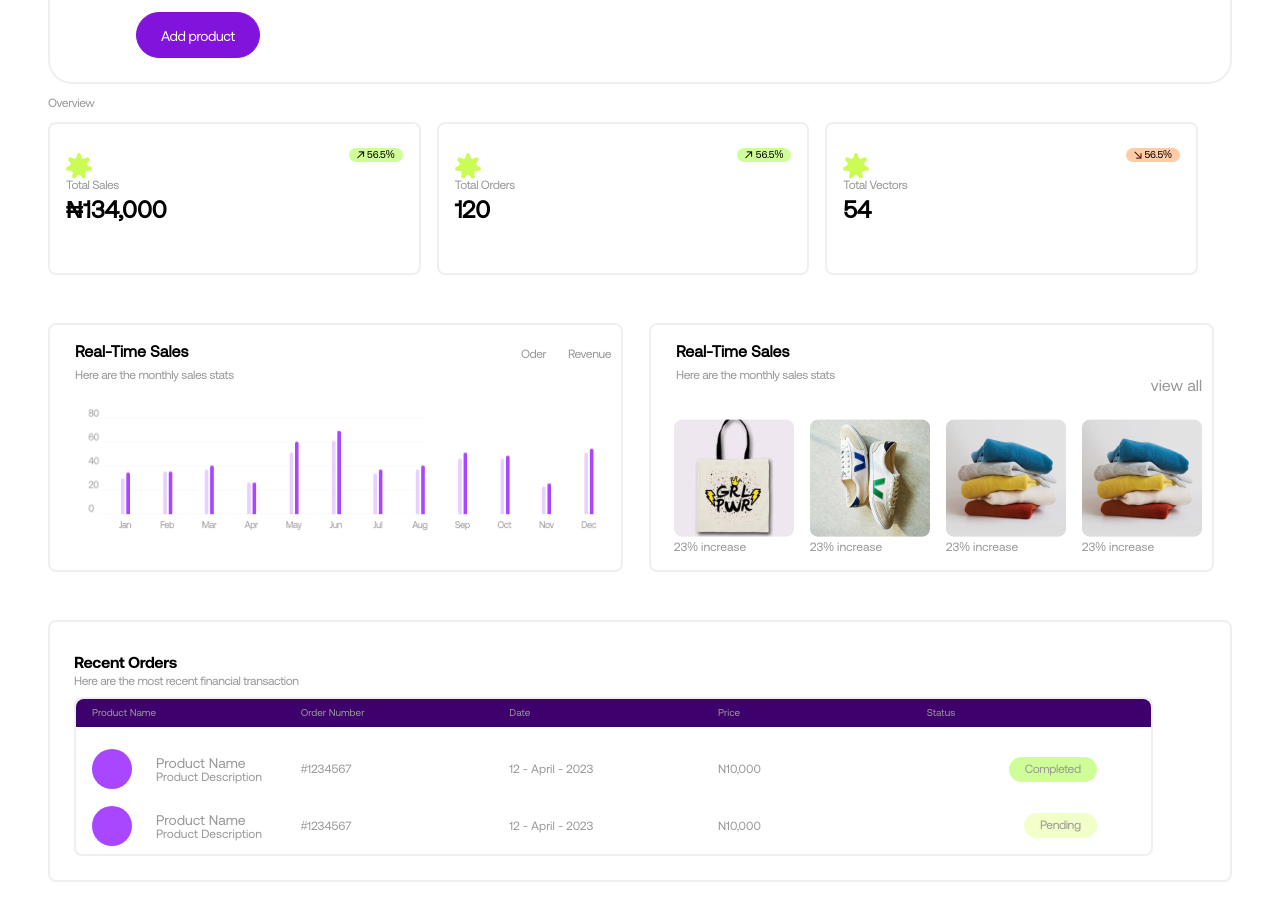
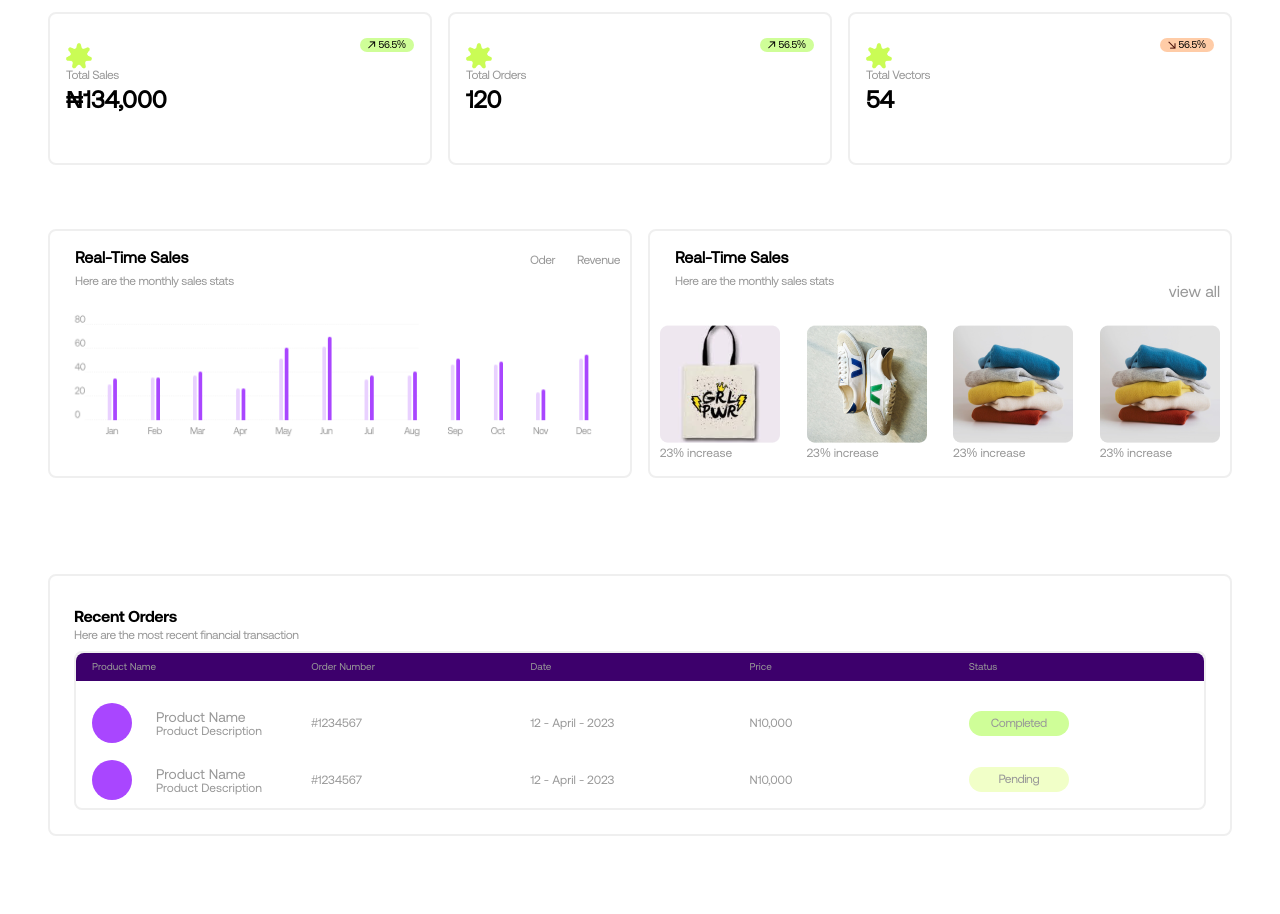
Before and after one commit to The-Byte-Bandit/Swiphr, a React (Create React App) app: page / in a window 1280 px wide. Shown: the part 640-1554 px from the top of the page. After the commit the page ends 1508 px from the top, so only its background shows below. Built offline with nearby package versions, Linux system fonts and the light colour scheme; a web font is replaced by a local one.

Commit message:
made somewhatr responsive

```diff
--- a/package.json
+++ b/package.json
@@ -6,7 +6,9 @@
     "@testing-library/jest-dom": "^5.17.0",
     "@testing-library/react": "^13.4.0",
     "@testing-library/user-event": "^13.5.0",
+    "chart.js": "^4.4.2",
     "react": "^18.2.0",
+    "react-chartjs-2": "^5.2.0",
     "react-dom": "^18.2.0",
     "react-router-dom": "^6.22.3",
     "react-scripts": "5.0.1",
@@ -35,5 +37,8 @@
       "last 1 firefox version",
       "last 1 safari version"
     ]
+  },
+  "devDependencies": {
+    "tailwindcss": "^3.4.6"
   }
 }
--- a/src/Pages/Dashboard.js
+++ b/src/Pages/Dashboard.js
@@ -25,9 +25,6 @@ const Dashboard = ()=>{
                 <div className="Adam">
                 <h1>Adam-son Store</h1>
                     <p>Another way to improve the readability of a website or app is to use clear and concise navigation. This helps to make it easy for you to find the information or features that you are looking for. It also helps to prevent you from becoming lost or overwhelmed.</p>
-                </div>
-                <div>
-
                 </div>
                 <button className="btn btn-1 nowrap">Edit Storefront</button>
                 <button className="btn btn-2 nowrap">Add product</button>
@@ -114,12 +111,12 @@ const Dashboard = ()=>{
                     </div>
                 </div>
             </section>
-            <section className="last-section">
+            <section className="last-section flex">
                 <div className="tag">
                     <h3>Recent Orders</h3>
                     <p>Here are the most recent financial transaction</p>
                 </div>
-                <div className="grid-1 grid">
+                <div className="grid-1 grid table">
                     <div className="table-header grid nowrap">
                         <div class="grid-item-1 grid-item">Product Name</div>
                         <div class="grid-item">Order Number</div>
@@ -139,7 +136,7 @@ const Dashboard = ()=>{
                         <div class="grid-item">#1234567</div>
                         <div class="grid-item">12 - April - 2023</div>
                         <div class="grid-item">N10,000</div>
-                        <div class="grid-item end"><span className="span-1">Completed</span></div>
+                        <div class="grid-item"><span className="span-1">Completed</span></div>
                     </div>
                     <div className="item-2 grid">
                     <div class="grid-item grid-item-1">
@@ -156,7 +153,7 @@ const Dashboard = ()=>{
                     </div>
                     <div class="grid-item">12 - April - 2023</div>
                     <div class="grid-item">N10,000</div>
-                    <div class="grid-item end"><span className="span-2">Pending</span></div>
+                    <div class="grid-item"><span className="span-2">Pending</span></div>
                     </div>
                     </div>
 
--- a/src/assets/styles/dashboard.css
+++ b/src/assets/styles/dashboard.css
@@ -116,6 +116,9 @@ figure {
 .overview {
   margin: 0 3rem 0 3rem;
   gap: 16px;
+  display: flex;
+  flex-direction: column;
+  flex: 1 1 0%;
 }
 
 .overview p {
@@ -133,6 +136,9 @@ figure {
   font-family: 'Aeonik', sans-serif;
   margin-bottom: 3rem;
   gap: 16px;
+  justify-content: space-between;
+  display: flex;
+  flex: 1 1 0%;
 }
 
 .c-1-span {
@@ -166,9 +172,12 @@ figure {
   padding: 24px 16px 24px 16px;
   border: #EFEFEF 2px solid;
   border-radius: 8px;
-  width: 372.67px;
+  max-width: 500px;
   height: 153.61px;
+  gap: 16px;
   justify-content: space-between;
+  display: flex;
+  flex: 1 1 0%;
 }
 
 .card-child-1 {
@@ -209,12 +218,14 @@ figure {
 
 .card-2 {
   font-family: 'Aeonik', sans-serif;
-  max-width: 575px;
   border: #EFEFEF 2px solid;
-  border-radius: 8dvh;
+  border-radius: 8px;
   min-height: 249px;
   padding: 10px;
-  border-radius: 8px;
+  max-width: 900px;
+  display: flex;
+  flex-direction: column;
+  flex: 1 1 0%;
 }
 
 .chart {
@@ -238,7 +249,11 @@ figure {
 }
 
 .d-2 {
-  gap: 26px;
+  margin-bottom: 3rem;
+  gap: 16px;
+  justify-content: space-between;
+  display: flex;
+  flex: 1 1 0%;
 }
 
 .c-1 {
@@ -247,11 +262,13 @@ figure {
 
 .product {
   margin-top: 25px;
-  padding-left: 13px;
   color: #989898;
   font-size: 12px;
   text-align: left;
   gap: 16px;
+  justify-content: space-between;
+  display: flex;
+  flex: 1 1 0%;
 }
 
 .span-div {
@@ -300,6 +317,14 @@ figure {
   border: #EFEFEF 2px solid;
   border-radius: 8px;
   padding: 24px;
+  flex-direction: column;
+}
+
+.table{
+  max-width: 1298px;
+  display: flex;
+  flex-direction: column;
+  flex: 1 1 0%;
 }
 
 .table-header {
@@ -319,7 +344,7 @@ figure {
   padding: 8px 16px 8px 16px;
   line-height: .4px;
   gap: 16px;
-  max-width: 1079.33px;
+  max-width: 100%;
 }
 
 .tag {
```
Also changed, not shown: 1 other file (tests, documents, lock files or other folders).
